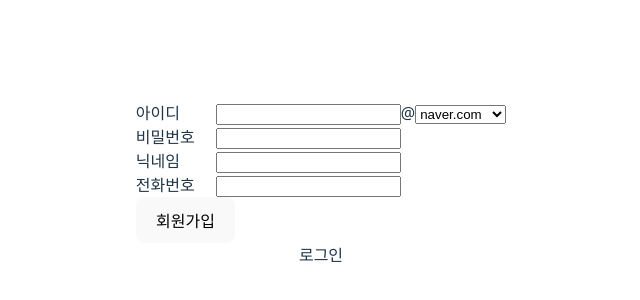
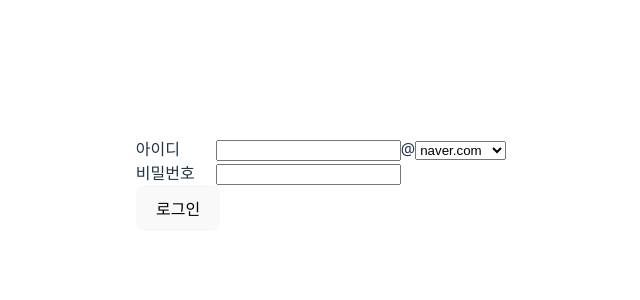
Before and after one commit to kimywann/react-study, a React (Vite) app in the folder example/: page / in a window 1280 px wide. Shown: the part 216-516 px from the top of the page, without its empty margins (319-959 px from the left). Built offline with nearby package versions, Linux system fonts and the light colour scheme.

Commit message:
feat: 라우터 기본 설정 구현
- BrowserRouter로 앱 래핑
- Routes와 Route 컴포넌트를 사용한 라우팅 구조 설정
- 메인, 로그인, 회원가입 페이지 라우트 설정

```diff
--- a/example/src/main.jsx
+++ b/example/src/main.jsx
@@ -2,6 +2,16 @@
 import { createRoot } from "react-dom/client";
 import "./index.css";
 import App from "./App.jsx";
+import Login from "./Login.jsx";
 import Signup from "./Signup.jsx";
+import { BrowserRouter, Routes, Route } from "react-router";
 
-createRoot(document.getElementById("root")).render(<Signup />);
+createRoot(document.getElementById("root")).render(
+  <BrowserRouter>
+    <Routes>
+      <Route index element={<App />} />
+      <Route path="/signup" element={<Signup />} />
+      <Route path="/login" element={<Login />} />
+    </Routes>
+  </BrowserRouter>
+);
```
